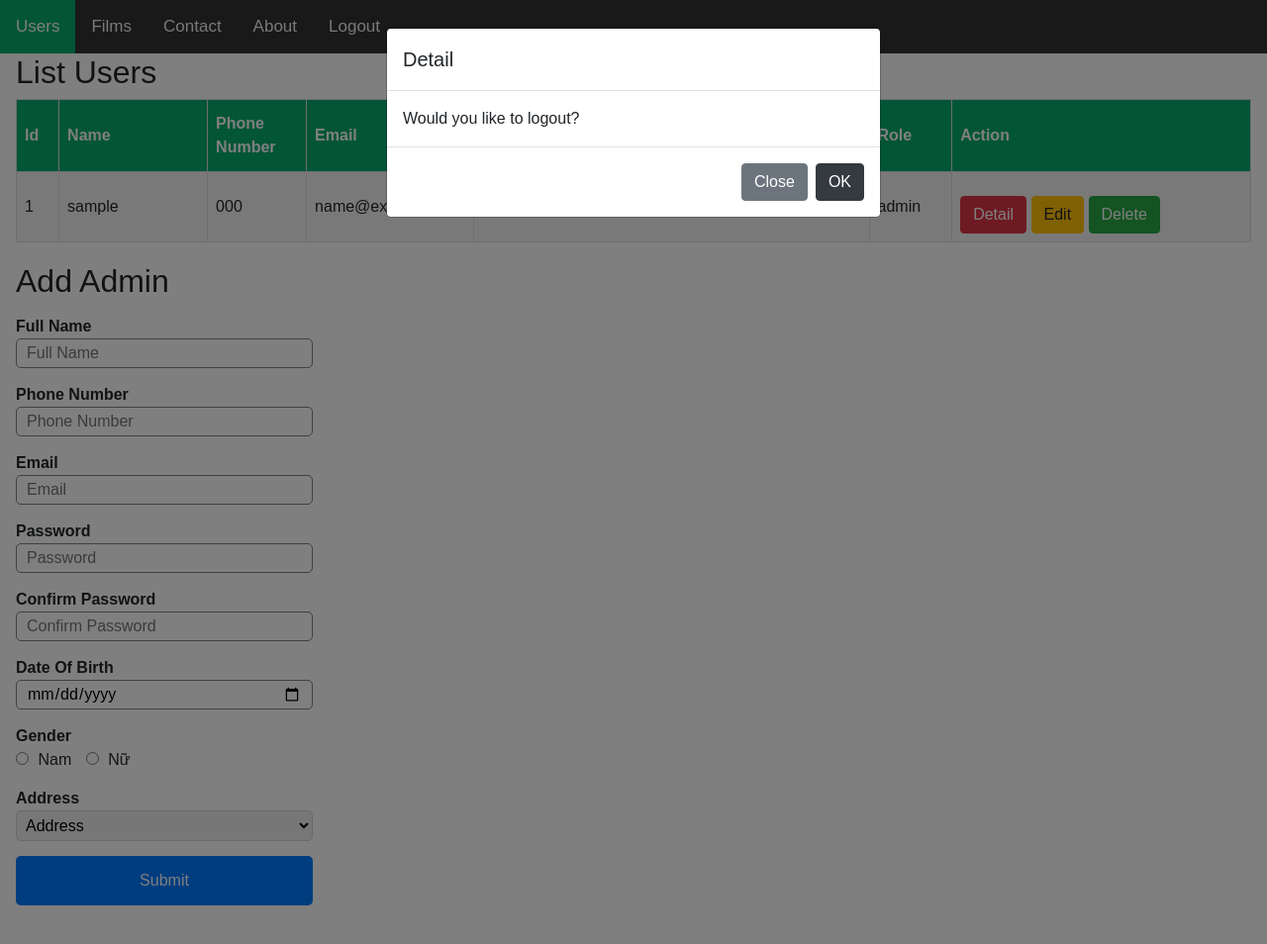
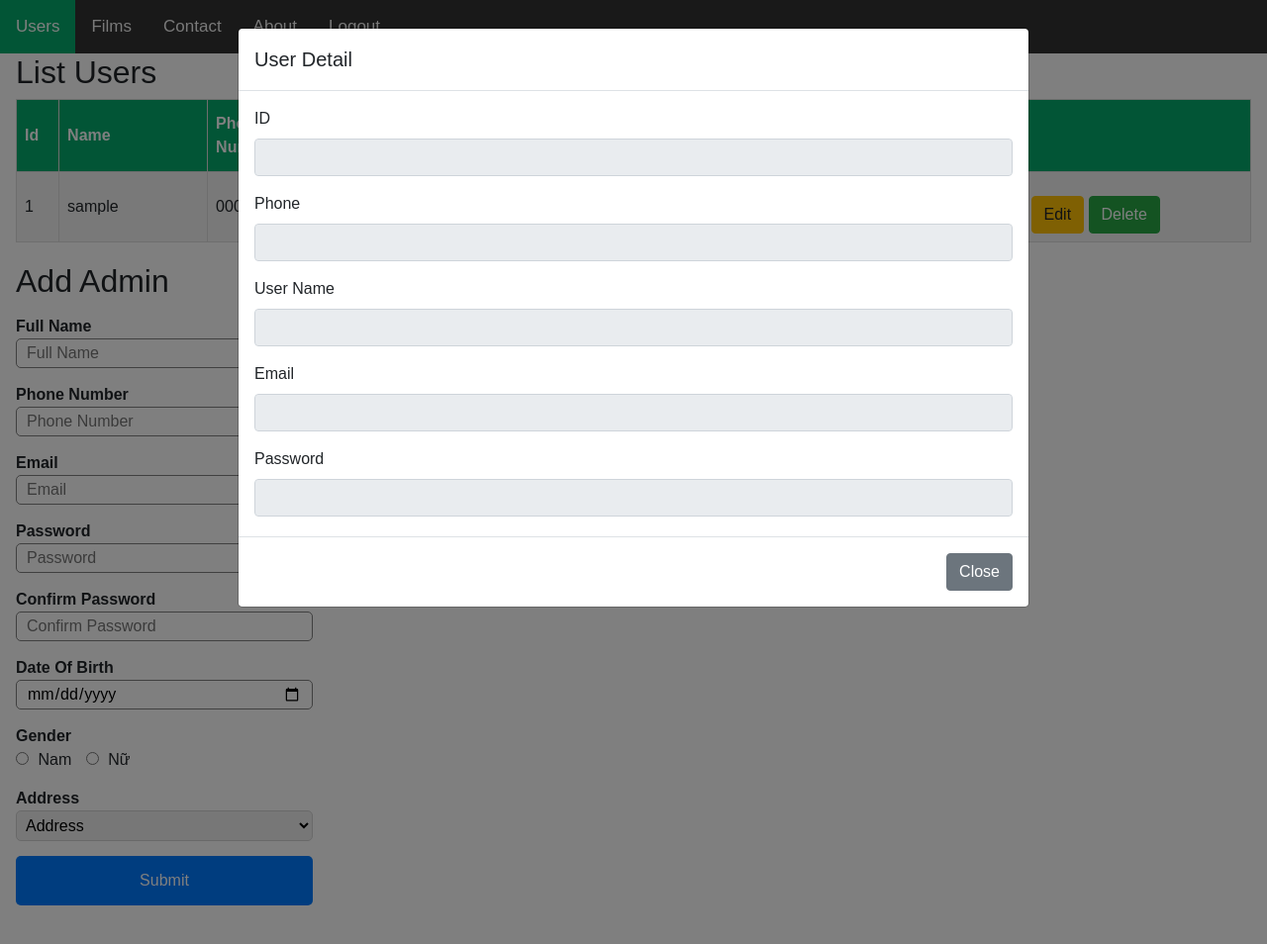
Before and after one commit to EL-Will/CGV, a Node server app: template views/admin.ejs in a window 1280 px wide, after a click on "Detail". Shown: the top 954 px of the page at 99% size. Run offline with Node 20, Linux system fonts and the light colour scheme; the template is opened without the code that fills it: most values are stand-ins (such as "Sample title", 1, 10 or a date in 2020); data that the repository does not hold is empty.

Commit message:
Upate Detail, Edit, Delete, Add User Function

```diff
--- a/controllers/users.controllers.js
+++ b/controllers/users.controllers.js
@@ -49,6 +49,7 @@ let middlewareCheckExistsInforUser = async(req,res,next)=>{
         return res.status(200).json({status: false, message: 'Email or Phone number exists'});
     }
 }
+
 let CreateUser = async(req,res)=>{
     const hash = await bcrypt.hash(req.body.password,13);
     let {username,phone,email,dob,gender,city,agree,role} = req.body;
@@ -111,6 +112,9 @@ let apiGetOneUserByID = async(req,res)=>{
 let apiGetOneUserByUid = async(req,res)=>{
     const user = await GetOneUserByID(Number(req.params.uid));
     if(user.length >0){
+        const months = ["Jan", "Feb", "Mar", "Apr", "May", "June", "July", "Aug", "Sep", "Oct", "Nov", "Dec"];
+        let dob = `${months[((user[0].dob)).getMonth()]}/${((user[0].dob)).getDate()}/${((user[0].dob)).getFullYear()}`
+        user[0].dob = dob;
         return res.status(200).json({status: 1, user: user})
     }
     else{
--- a/models/user.model.js
+++ b/models/user.model.js
@@ -2,7 +2,7 @@ const {pool} = require('../config/connectMySQL');
 
 async function GetInforUser(){
     const [rows] =await pool.query(`
-    SELECT user_phone, user_email
+    SELECT user_phone, user_email, user_id
     FROM tbl_users`);
     return rows;
 }
@@ -75,6 +75,7 @@ async function UpdatePasswordForOneUser(email,newPass){
     WHERE user_email='${email}'`);
     return rows;
 }
+
 module.exports = {
     GetInforUser,
     SetInforUser,
--- a/public/css/admin.css
+++ b/public/css/admin.css
@@ -120,3 +120,53 @@ body {
 .template-demo > .btn{
     margin-top: 1rem !important;
 }
+.p-r-0-i{
+    padding-right: 0px !important;
+}
+.pos-absolute{
+    position: absolute;
+    top: 3px;
+    left: 40%;
+}
+.hide-spinner{
+    display: none;
+}
+@media (min-width: 992px){
+    .modal-width{
+        max-width: 800px !important;
+    }
+    .modal-scroll{
+        overflow-y: auto;
+        max-height: 450px;
+    }
+    .modal-scroll-edit{
+        overflow-y: auto;
+        max-height: 400px;
+    }
+}
+@media (min-width: 768px) and (max-width: 991.98px){
+    .modal-width{
+        max-width: 800px !important;
+    }
+    .modal-scroll{
+        overflow-y: auto;
+        max-height: 450px;
+    }
+    .modal-scroll-edit{
+        overflow-y: auto;
+        max-height: 400px;
+    }
+}
+@media (min-width: 576px) and (max-width: 767.98px){
+    .modal-width{
+        max-width: 800px !important;
+    }
+    .modal-scroll{
+        overflow-y: auto;
+        max-height: 450px;
+    }
+    .modal-scroll-edit{
+        overflow-y: auto;
+        max-height: 400px;
+    }
+}
--- a/public/js/admin_user.js
+++ b/public/js/admin_user.js
@@ -1,5 +1,8 @@
 const apiURL1 = `https://provinces.open-api.vn/api/?depth=3`;
 const apiURL2 = "http://127.0.0.1:3000/api/v1/create-admin";
+const apiURL3 = "http://127.0.0.1:3000/api/v1/get-infor-user/";
+const apiURL4 = "http://127.0.0.1:3000/api/v1/update-user";
+const apiURL5 = "http://127.0.0.1:3000/api/v1/delete-user/";
 
 let addAdminForm = document.getElementById('addAdmin');
 async function getAddress() {
@@ -163,8 +166,155 @@ addAdminForm.addEventListener('submit', (e) => {
     }
 })
 let userDetail = document.getElementsByClassName('user-detail')
-for(let i=0; i<userDetail.length; i++){
-    userDetail[i].addEventListener('click',()=>{
-        console.log(userDetail[i].dataset.uid1);
+for (let i = 0; i < userDetail.length; i++) {
+    userDetail[i].addEventListener('click', async () => {
+        let body = document.getElementById('body');
+        body.classList.toggle('p-r-0-i');
+        let uid = userDetail[i].dataset.uid1;
+        let data = JSON.parse(JSON.stringify(await fetch(apiURL3 + `${uid}`).then(res => res.json())));
+        let user = data.user[0];
+
+        inputID.value = user.id;
+        inputPhone.value = user.phonenumber;
+        inputUserName.value = user.name;
+        inputEmail.value = user.email;
+        inputPassword.value = user.password;
+        inputRole.value = user.role;
+        inputDob.value = user.dob;
+        inputGender.value = user.gender;
+        inputCity.value = user.city
     })
 }
+let userEdit = document.getElementsByClassName('user-edit')
+for (let i = 0; i < userEdit.length; i++) {
+    userEdit[i].addEventListener('click', async () => {
+        let body = document.getElementById('body');
+        body.classList.toggle('p-r-0-i');
+        let uid = userEdit[i].dataset.uid2;
+        let data = JSON.parse(JSON.stringify(await fetch(apiURL3 + `${uid}`).then(res => res.json())));
+        let user = data.user[0];
+        editID.value = user.id
+        editPhone.value = user.phonenumber;
+        editUsername.value = user.name;
+        editRole.value = user.role;
+        editDob.placeholder = user.dob;
+        editCity.value = user.city;
+    })
+}
+let userDelete = document.getElementsByClassName('user-delete')
+for (let i = 0; i < userDelete.length; i++) {
+    userDelete[i].addEventListener('click', async () => {
+        let uid = userDelete[i].dataset.uid3;
+        const deleteMethod ={
+            method: "DELETE",
+            headers: {
+                "Content-Type": "application/json"
+            }
+        }
+        fetch(apiURL5 + `${uid}`,deleteMethod)
+        .then(res=>res.json())
+        .then((data)=>{
+            if(data.status == 2){
+                window.location.href = '/admin-user';
+            }
+        })
+        .catch(err => {
+            console.log(err);
+        })
+    })
+}
+document.getElementById('closeUserDetail').addEventListener('click', () => {
+    let body = document.getElementById('body');
+    body.classList.toggle('p-r-0-i');
+})
+document.getElementById('closeUserEdit').addEventListener('click', () => {
+    let body = document.getElementById('body');
+    body.classList.toggle('p-r-0-i');
+})
+
+let PhoneEdit = document.getElementById('editPhone');
+PhoneEdit.addEventListener('input', () => {
+    if (isVietnamesePhoneNumber(PhoneEdit.value) == false) {
+        document.getElementById('errPhoneEdit').innerText = "Please enter the correct phone number";
+        if (PhoneEdit.className.indexOf('boder-err') == -1) {
+            PhoneEdit.classList.toggle('boder-err');
+        }
+    }
+    else {
+        document.getElementById('errPhoneEdit').innerText = "";
+        if (PhoneEdit.className.indexOf('boder-err') != -1) {
+            PhoneEdit.classList.toggle('boder-err');
+        }
+    }
+})
+
+let EditForm = document.getElementById('editForm');
+EditForm.addEventListener('submit', (e) => {
+    e.preventDefault();
+    const data = {
+        id: Number(EditForm.editID.value),
+        phone: EditForm.phone.value,
+        username: EditForm.username.value,
+        role: EditForm.role.value,
+        dob: EditForm.dob.value,
+        city: EditForm.city.value
+    }
+    let borderUsername = document.getElementById('editUsername');
+    let borderPhone = document.getElementById('editPhone');
+    let borderRole = document.getElementById('editRole');
+    let borderCity = document.getElementById('editCity');
+    let borderDob = document.getElementById('editDob');
+
+    checkEmpty(data.username, 'errUsernameEdit', "Please input username", borderUsername);
+    checkEmpty(data.phone, 'errPhoneEdit', "Please input phone number", borderPhone);
+    checkEmpty(data.role, 'errRoleEdit', "Please input Role", borderRole);
+    checkEmpty(data.city, 'errCityEdit', "Please input City", borderCity);
+    checkEmpty(data.dob, 'errDobEdit', "Please select your date of birth", borderDob);
+
+    if (data.username != "" &&
+        data.gender != '' &&
+        data.role != '' &&
+        data.dob != '' &&
+        isVietnamesePhoneNumber(borderPhone.value) == true) {
+        let loading = document.getElementById('loading');
+        if (loading.className.includes('hide-spinner') == true) {
+            loading.classList.toggle('hide-spinner');
+        }
+        const putMethod = {
+            method: "PUT",
+            headers: {
+                "Content-Type": "application/json"
+            },
+            body: JSON.stringify(data)
+        };
+        fetch(apiURL4, putMethod)
+            .then(res => res.json())
+            .then(data => {
+                if (data.status == false) {
+                    // document.getElementById('errAgree').innerText = data.message;
+                    if (loading.className.includes('hide-spinner') == false) {
+                        loading.classList.toggle('hide-spinner');
+                    }
+                    alert(data.message);
+
+                }
+                else {
+                    // document.getElementById('errAgree').innerText = '';
+                    borderUsername.value = '';
+                    borderPhone.value = '';
+                    borderRole.value = '';
+                    borderCity.value = '';
+                    document.getElementById('editID').value = '';
+                    borderDob.value = '';
+                    if (loading.className.includes('hide-spinner') == false) {
+                        loading.classList.toggle('hide-spinner');
+                    }
+                    alert(data.message);
+                    window.location.href = '/admin-user';
+                }
+            })
+            .catch(err => {
+                console.log(err);
+            })
+    }
+})
--- a/routes/users.routes.js
+++ b/routes/users.routes.js
@@ -92,9 +92,6 @@ const initWebRoute = (app) => {
     router.post('/api/v1/reset-update-password',apiUpdatePasswordByEmail);
     router.delete('/api/v1/delete-token/:email',apiDeleteToken);
 
-    // Admin //
-    // router.get('/admin',middlwareCkeckLoginAdmin,apiGetAllUsers);
-    // router.get('/admin-films',middlwareCkeckLoginAdmin,apiGetAllFilms);
     return app.use('/', router);
 }
 
--- a/views/admin.ejs
+++ b/views/admin.ejs
@@ -11,7 +11,7 @@
     <link rel="stylesheet" href="/css/admin.css">
 </head>
 
-<body>
+<body id="body">
     <!-- <h1><%=data%></h1> -->
     <div class="topnav">
         <a class="active" href="/admin-user">Users</a>
@@ -79,7 +79,7 @@
                             <button
                                 data-uid2="<%=data[i].user_id%>"
                                 type="button"
-                                class="btn btn-warning btn-icon-text edit-detail"
+                                class="btn btn-warning btn-icon-text user-edit"
                                 data-toggle="modal" data-target="#userEdit"
                             >
                             Edit
@@ -87,7 +87,7 @@
                             <button
                                 data-uid3="<%=data[i].user_id%>"
                                 type="button"
-                                class="btn btn-success btn-icon-text"
+                                class="btn btn-success btn-icon-text user-delete"
                             >
                             Delete
                             </button>
@@ -173,33 +173,105 @@
         </div>
     </div>
     <div class="modal" tabindex="-1" id="userDetail">
-        <div class="modal-dialog">
+        <div class="modal-dialog modal-width">
           <div class="modal-content">
             <div class="modal-header">
-              <h5 class="modal-title">Detail</h5>
+              <h5 class="modal-title">User Detail</h5>
             </div>
-            <div class="modal-body">
-                Would you like to logout?
+            <div class="modal-body modal-scroll">
+                <div class="form-row">
+                    <div class="form-group col-md-12">
+                      <label for="inputID">ID</label>
+                      <input type="text" readonly class="form-control" id="inputID">
+                    </div>
+                    <div class="form-group col-md-12">
+                        <label for="inputPhone">Phone</label>
+                        <input type="text" readonly class="form-control" id="inputPhone">
+                      </div>
+                    <div class="form-group col-md-12">
+                      <label for="inputUserName">User Name</label>
+                      <input type="text" readonly class="form-control" id="inputUserName">
+                    </div>
+                    <div class="form-group col-md-12">
+                        <label for="inputEmail">Email</label>
+                        <input type="email" readonly class="form-control" id="inputEmail">
+                    </div>
+                    <div class="form-group col-md-12">
+                        <label for="inputPassword">Password</label>
+                        <input type="text" readonly class="form-control" id="inputPassword">
+                    </div>
+                    <div class="form-group col-md-12">
+                        <label for="inputRole">Role</label>
+                        <input type="text" readonly class="form-control" id="inputRole">
+                    </div>
+                    <div class="form-group col-md-12">
+                        <label for="inputDob">Date Of Birth</label>
+                        <input type="text" readonly class="form-control" id="inputDob">
+                    </div>
+                    <div class="form-group col-md-12">
+                        <label for="inputGender">Gender</label>
+                        <input type="text" readonly class="form-control" id="inputGender">
+                    </div>
+                    <div class="form-group col-md-12">
+                        <label for="inputCity">City</label>
+                        <input type="text" readonly class="form-control" id="inputCity">
+                    </div>
+                </div>
             </div>
             <div class="modal-footer">
-              <button type="button" class="btn btn-secondary" data-dismiss="modal">Close</button>
-              <button type="button" class="btn btn-dark" id="quitePage" data-dismiss="modal">OK</button>
+              <button type="button" class="btn btn-secondary" data-dismiss="modal" id="closeUserDetail">Close</button>
             </div>
           </div>
         </div>
     </div>
     <div class="modal" tabindex="-1" id="userEdit">
-        <div class="modal-dialog">
+        <div class="modal-dialog modal-width">
           <div class="modal-content">
             <div class="modal-header">
-              <h5 class="modal-title">Edit</h5>
+              <h5 class="modal-title">User Edit</h5>
             </div>
             <div class="modal-body">
-                Would you like to logout?
+                <div class="modal-body modal-scroll-edit">
+                    <form class="form-row" id="editForm">
+                        <div class="form-group col-md-12">
+                            <label for="editID">ID</label>
+                            <input type="text" readonly class="form-control" id="editID">
+                        </div>
+                        <div class="form-group col-md-12">
+                            <label for="editPhone">Phone</label>
+                            <input type="text"  class="form-control" id="editPhone" name="phone">
+                            <span class="err-inform" id="errPhoneEdit"></span>
+                        </div>
+                        <div class="form-group col-md-12">
+                          <label for="editUsername">User Name</label>
+                          <input type="text" class="form-control" id="editUsername" name="username">
+                          <span class="err-inform" id="errUsernameEdit"></span>
+                        </div>
+                        <div class="form-group col-md-12">
+                            <label for="editRole">Role</label>
+                            <input type="text" class="form-control" id="editRole" name="role">
+                            <span class="err-inform" id="errRoleEdit"></span>
+                        </div>
+                        <div class="form-group col-md-12">
+                            <label for="editDob">Date Of Birth</label>
+                            <input type="text" onfocus="(this.type='date')" id="editDob"
+                                class="form-control" name="dob"  />
+                            <span class="err-inform" id="errDobEdit"></span>
+                        </div>
+                        <div class="form-group col-md-12">
+                            <label for="editCity">City</label>
+                            <input type="text" class="form-control" id="editCity" name="city">
+                            <span class="err-inform" id="errCityEdit"></span>
+                        </div>
+                        <div class="form-group col-md-12">
+                            <button type="submit" style="width: 100%" class="btn btn-primary">Submit</button>
+                            <div class="spinner-border text-light pos-absolute hide-spinner" id="loading"></div>
+                        </div>
+                    </form>
+                </div>
             </div>
             <div class="modal-footer">
-              <button type="button" class="btn btn-secondary" data-dismiss="modal">Close</button>
-              <button type="button" class="btn btn-dark" id="quitePage" data-dismiss="modal">OK</button>
+              <button type="button" class="btn btn-secondary" data-dismiss="modal" id="closeUserEdit">Close</button>
             </div>
           </div>
         </div>
```
Also changed, not shown: controllers/admin.controllers.js (+31 -2 lines), models/admin.models.js (+18 -0 lines), routes/admin.routes.js (+8 -3 lines). Lines whose indentation alone changed are shown as unchanged.
